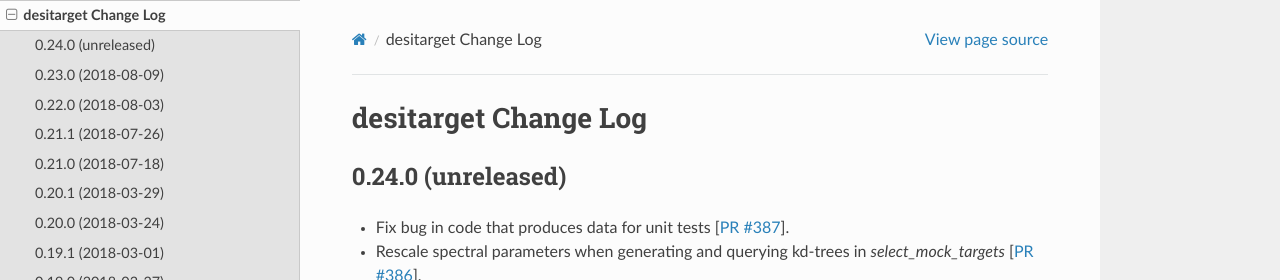
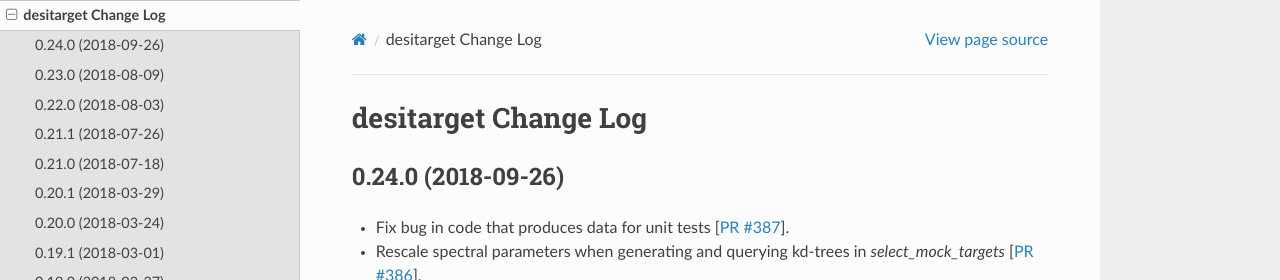
Before and after one commit to desihub/desitarget, a Sphinx documentation site: the page built from doc/changes.rst, in a window 1280 px wide and 900 px high. Shown: the top 280 px of the window. Built offline with Sphinx 7.4.7 and the Read the Docs theme 2.0.0, drawn with Linux system fonts in a browser that asks for light colours.

```diff
--- a/doc/changes.rst
+++ b/doc/changes.rst
@@ -2,7 +2,7 @@
 desitarget Change Log
 =====================
 
-0.24.0 (unreleased)
+0.24.0 (2018-09-26)
 -------------------
 
 * Fix bug in code that produces data for unit tests [`PR #387`_].
--- a/py/desitarget/_version.py
+++ b/py/desitarget/_version.py
@@ -1 +1 @@
-__version__ = '0.23.0.dev2099'
+__version__ = '0.24.0'
```
